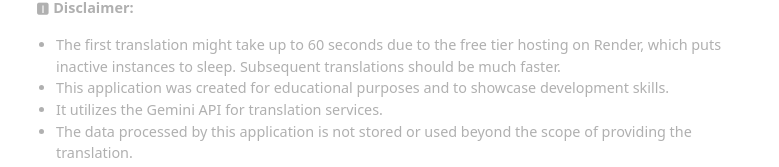
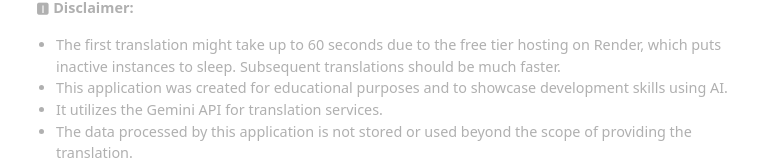
Before and after one commit to tibecvp/google-translate-clone, a React (Vite) app in the folder client/: page / in a window 1280 px wide. Shown: the part 524-691 px from the top of the page, without its empty margins (248-1027 px from the left). Built offline with nearby package versions, Linux system fonts and the light colour scheme.

Commit message:
Slightly update on the disclaimer

```diff
--- a/client/src/components/Disclaimer.tsx
+++ b/client/src/components/Disclaimer.tsx
@@ -8,7 +8,7 @@ export const Disclaimer = () => {
         </p>
         <ul style="margin-bottom: 0; padding-left: 20px;">
           <li>The first translation might take up to 60 seconds due to the free tier hosting on Render, which puts inactive instances to sleep. Subsequent translations should be much faster.</li>
-          <li>This application was created for educational purposes and to showcase development skills.</li>
+          <li>This application was created for educational purposes and to showcase development skills using AI.</li>
           <li>It utilizes the Gemini API for translation services.</li>
           <li>The data processed by this application is not stored or used beyond the scope of providing the translation.</li>
           <li>This is not an official Google product and is not affiliated with Google in any way.</li>
```
